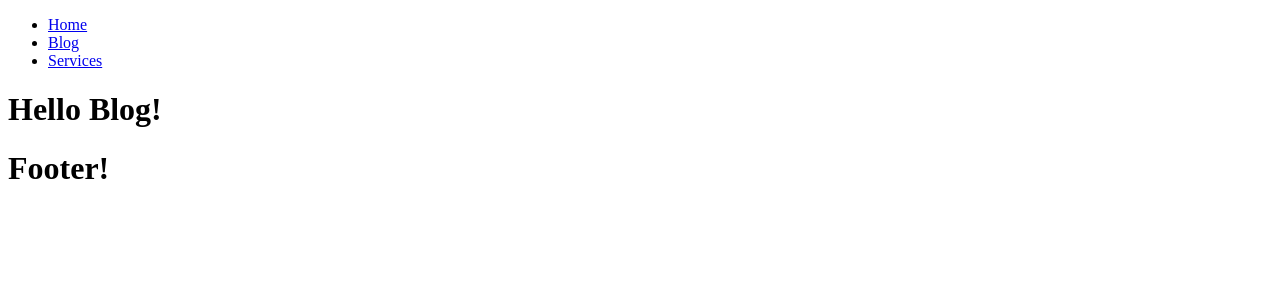
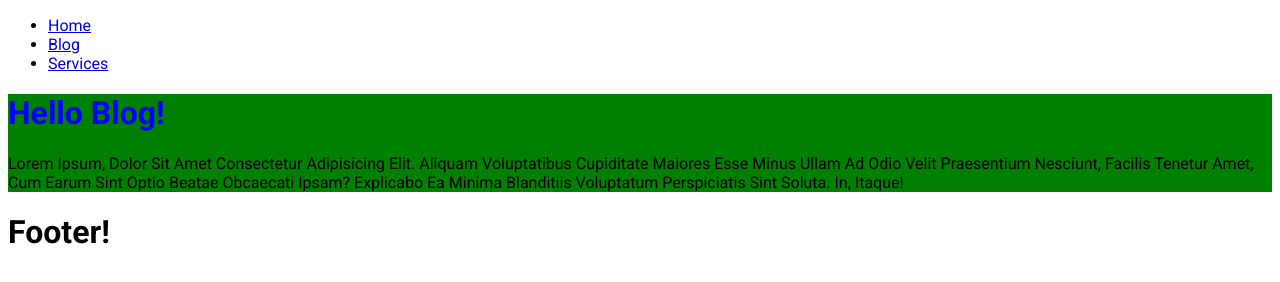
Before and after one commit to ryan258/gatsby-tutorial, a Gatsby site: page /blog in a window 1280 px wide. Built offline with nearby package versions, Linux system fonts and the light colour scheme; Gatsby itself is replaced by a stand-in of ours.

Commit message:
Apply different methods of styling, including styled components.

```diff
--- a/gatsby-config.js
+++ b/gatsby-config.js
@@ -5,6 +5,5 @@
  */
 
 module.exports = {
-  /* Your site config here */
-  plugins: [],
+  plugins: [`gatsby-plugin-styled-components`],
 }
--- a/package.json
+++ b/package.json
@@ -14,9 +14,12 @@
     "test": "echo \"Write tests! -> https://gatsby.dev/unit-testing\" && exit 1"
   },
   "dependencies": {
+    "babel-plugin-styled-components": "^1.10.7",
     "gatsby": "^2.22.15",
+    "gatsby-plugin-styled-components": "^3.3.4",
     "react": "^16.12.0",
-    "react-dom": "^16.12.0"
+    "react-dom": "^16.12.0",
+    "styled-components": "^5.1.1"
   },
   "devDependencies": {
     "prettier": "2.0.5"
--- /dev/null
+++ b/src/components/blog.module.css
@@ -0,0 +1,11 @@
+.page {
+  background: green;
+}
+
+.page h1 {
+  color: blue;
+}
+
+.text {
+  text-transform: capitalize;
+}
--- /dev/null
+++ b/src/components/layout.css
@@ -0,0 +1,5 @@
+@import url("https://fonts.googleapis.com/css2?family=Roboto:ital,wght@0,100;0,300;0,400;0,500;0,700;0,900;1,100;1,300;1,400;1,500;1,700;1,900&display=swap");
+
+body {
+  font-family: "Roboto", sans-serif;
+}
--- a/src/components/layout.js
+++ b/src/components/layout.js
@@ -1,4 +1,5 @@
 import React from "react"
+import "./layout.css"
 import Navbar from "./Navbar"
 import Footer from "./Footer"
 
--- /dev/null
+++ b/src/components/services.module.css
@@ -0,0 +1,11 @@
+.page {
+  background: yellow;
+}
+
+.page h1 {
+  color: red;
+}
+
+.text {
+  text-transform: uppercase;
+}
--- a/src/pages/blog.js
+++ b/src/pages/blog.js
@@ -1,11 +1,21 @@
 import React from "react"
 // import { Link } from "gatsby"
 import Layout from "../components/layout"
+import styles from "../components/blog.module.css"
 
 const blog = () => {
   return (
     <Layout>
-      <h1>Hello Blog!</h1>
+      <div className={styles.page}>
+        <h1>Hello Blog!</h1>
+        <p className={styles.text}>
+          Lorem ipsum, dolor sit amet consectetur adipisicing elit. Aliquam
+          voluptatibus cupiditate maiores esse minus ullam ad odio velit
+          praesentium nesciunt, facilis tenetur amet, cum earum sint optio
+          beatae obcaecati ipsam? Explicabo ea minima blanditiis voluptatum
+          perspiciatis sint soluta. In, itaque!
+        </p>
+      </div>
     </Layout>
   )
 }
--- a/src/pages/index.js
+++ b/src/pages/index.js
@@ -1,11 +1,13 @@
 import React from "react"
 // import { Link } from "gatsby"
 import Layout from "../components/layout"
+import { ExampleButton } from "../components/button"
 
 export default function Home() {
   return (
     <Layout>
       <h1>Home world!</h1>
+      <ExampleButton>Click Me!!</ExampleButton>
     </Layout>
   )
 }
```
Also changed, not shown: src/components/button.js (added, +7 -0 lines), src/pages/services.js (+11 -1 lines), 1 other file.
